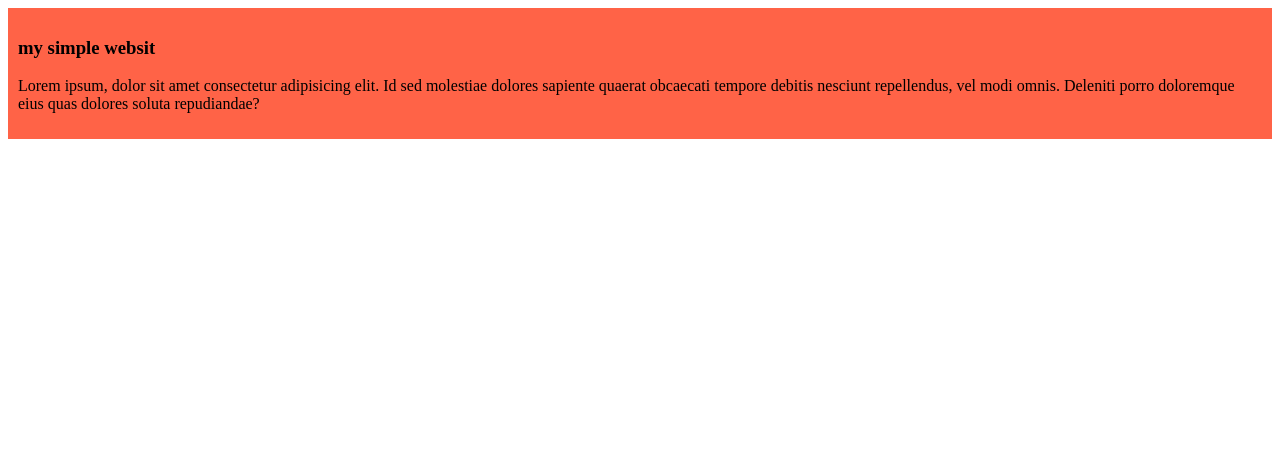
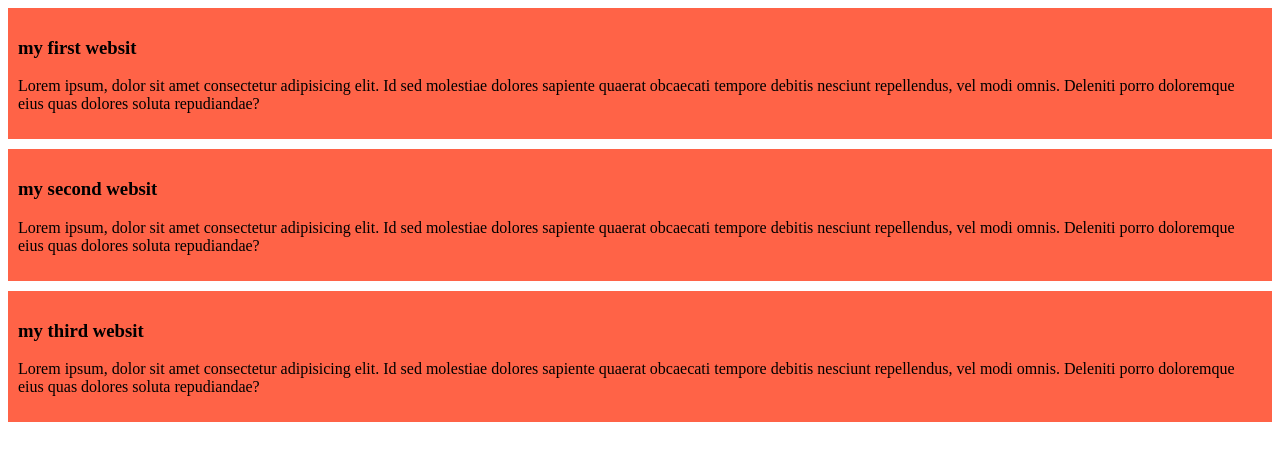
Before and after one commit to Polash06/my-simple-websit, a plain HTML site: page index.html in a window 1280 px wide. Drawn offline with Linux system fonts and the light colour scheme.

Commit message:
added the second and the third blog

```diff
--- a/index.html
+++ b/index.html
@@ -8,7 +8,15 @@
     </head>
     <body>
         <div>
-            <h3>my simple websit</h3>
+            <h3>my first websit</h3>
             <p>Lorem ipsum, dolor sit amet consectetur adipisicing elit. Id sed molestiae dolores sapiente quaerat obcaecati tempore debitis nesciunt repellendus, vel modi omnis. Deleniti porro doloremque eius quas dolores soluta repudiandae?</p>
         </div>
     </body>
+    <div>
+        <h3>my second websit</h3>
+        <p>Lorem ipsum, dolor sit amet consectetur adipisicing elit. Id sed molestiae dolores sapiente quaerat obcaecati tempore debitis nesciunt repellendus, vel modi omnis. Deleniti porro doloremque eius quas dolores soluta repudiandae?</p>
+    </div>
+    <div>
+        <h3>my third websit</h3>
+        <p>Lorem ipsum, dolor sit amet consectetur adipisicing elit. Id sed molestiae dolores sapiente quaerat obcaecati tempore debitis nesciunt repellendus, vel modi omnis. Deleniti porro doloremque eius quas dolores soluta repudiandae?</p>
+    </div>
--- a/styles/blog.css
+++ b/styles/blog.css
@@ -1,4 +1,5 @@
 div{
     background-color: tomato;
     padding: 10px;
+    margin-bottom: 10px;
 }
```
